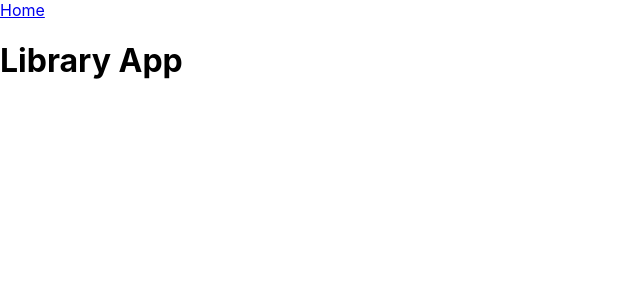
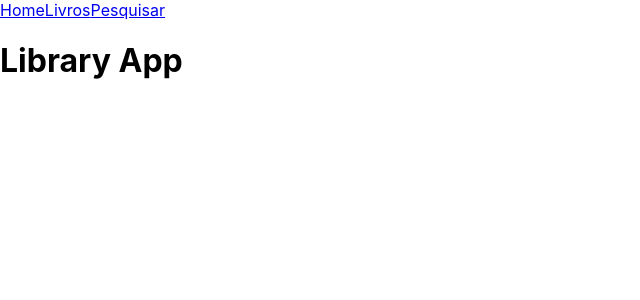
Before and after one commit to matteusfernandes/library-app, a React (Create React App) app in the folder front-end/: page / in a window 1280 px wide. Shown: the top 300 px of the page, without its empty margins (0-640 px from the left). Built offline with nearby package versions, Linux system fonts and the light colour scheme.

Commit message:
refactor: home page now import header component and fix header component to return navbar

```diff
--- a/front-end/src/components/header/index.js
+++ b/front-end/src/components/header/index.js
@@ -2,13 +2,15 @@ import React from 'react';
 import { Link } from 'react-router-dom';
 
 function Header() {
+  return (
     <header>
       <nav>
         <Link to="/">Home</Link>
         <Link to="/livros">Livros</Link>
         <Link to="/pesquisa">Pesquisar</Link>
       </nav>
-  </header>;
+    </header>
+  );
 }
 
 export default Header;
--- a/front-end/src/pages/Home/index.js
+++ b/front-end/src/pages/Home/index.js
@@ -1,14 +1,14 @@
 import React from 'react';
-import { Link } from 'react-router-dom';
+import Header from '../../components/header';
 
 function Home() {
   return (
-    <div>
-      <nav>
-        <Link to="/">Home</Link>
-      </nav>
-      <h1>Library App</h1>
-    </div>
+    <>
+      <Header />
+      <main>
+        <h1>Library App</h1>
+      </main>
+    </>
   );
 }
 
```
Lines whose indentation alone changed are shown as unchanged.
